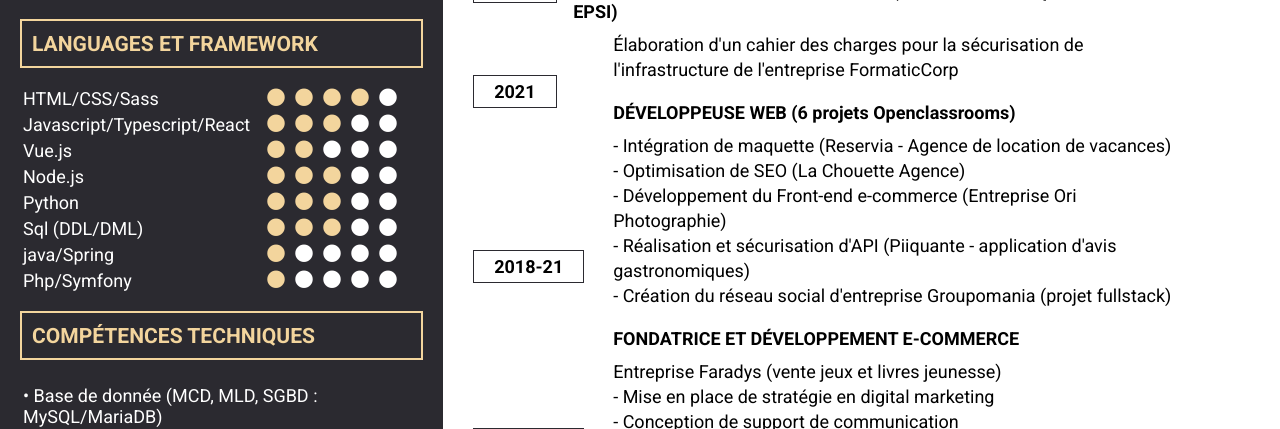
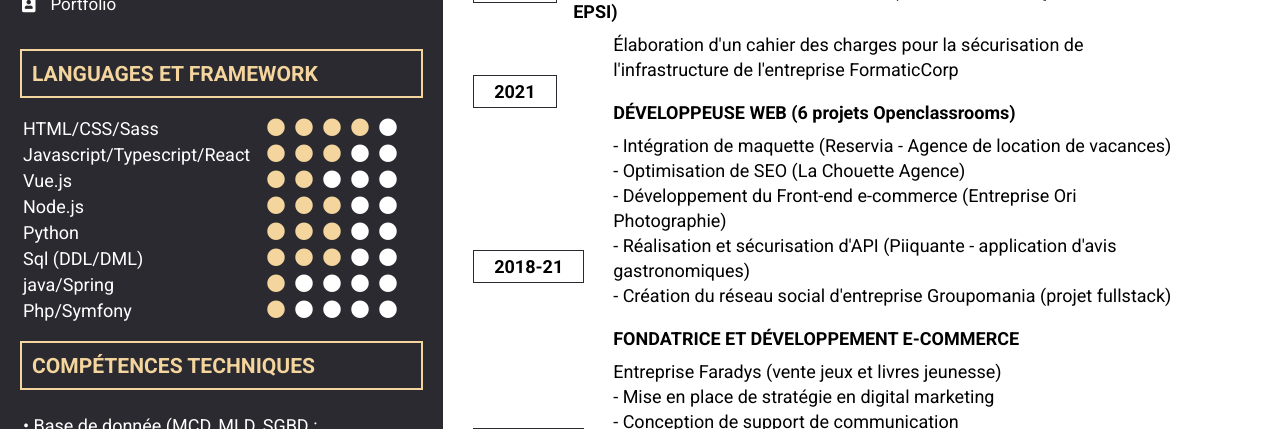
Before and after one commit to Yradouani/cv_alternance, a website: page index.html in a window 1280 px wide. Shown: the part 671-1100 px from the top of the page. Drawn offline with Linux system fonts and the light colour scheme.

Commit message:
ajout texte

```diff
--- a/index.html
+++ b/index.html
@@ -50,12 +50,12 @@
                                     target="_blank">Yasmine Radouani</a></p>
                         </i>
                     </span>
-                    <!-- <span class="icon">
+                    <span class="icon">
                         <i class="fa fa-id-badge" aria-hidden="true" style="font-size: 18px;"></i>
                         <p class="profil-information"><a href="https://yasmine-radouani.web.app/"
                                 target="_blank">Portfolio</a></p>
                         </i>
-                    </span> -->
+                    </span>
                 </div>
 
                 <!-- <div class="qr_code">
```
